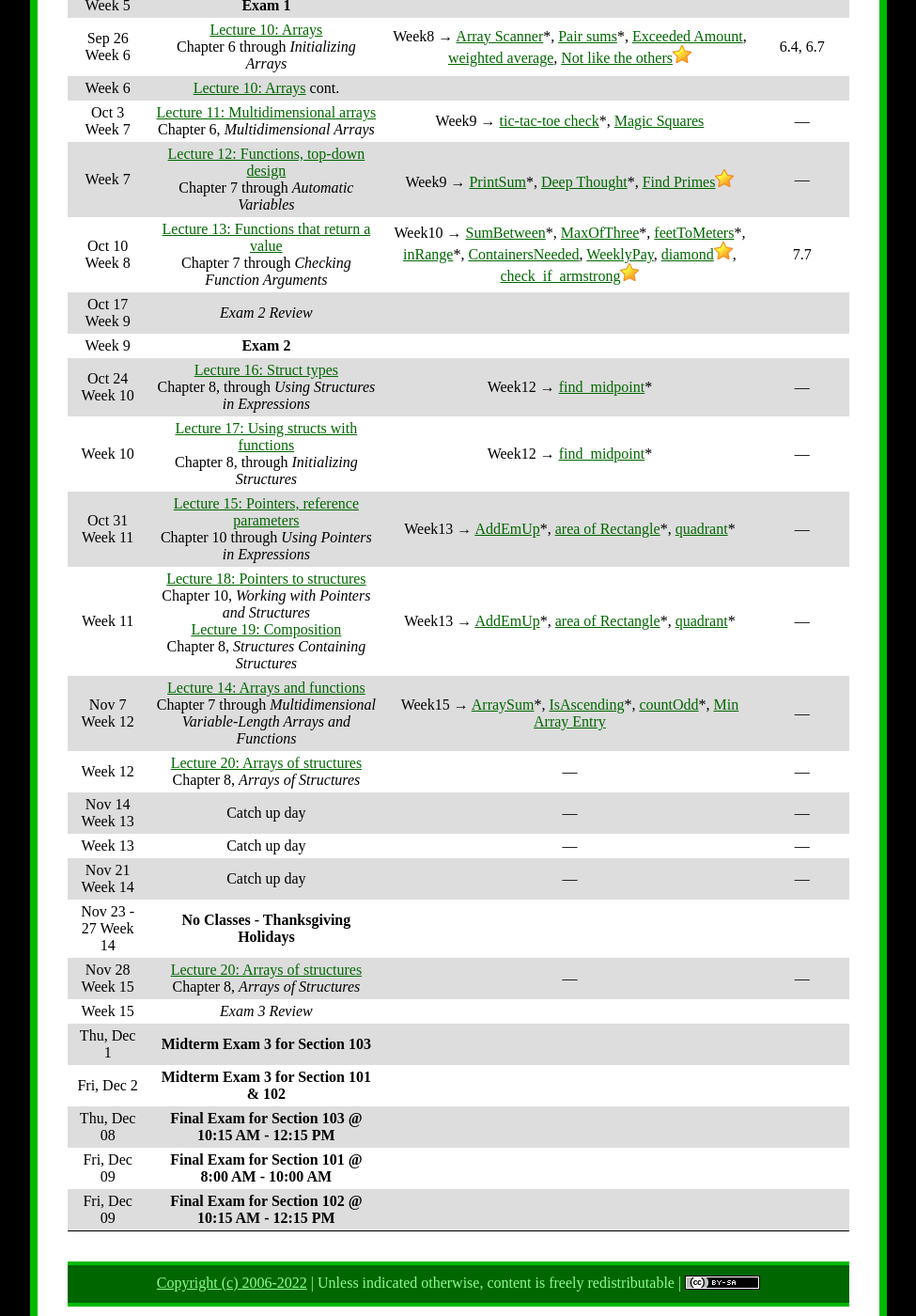
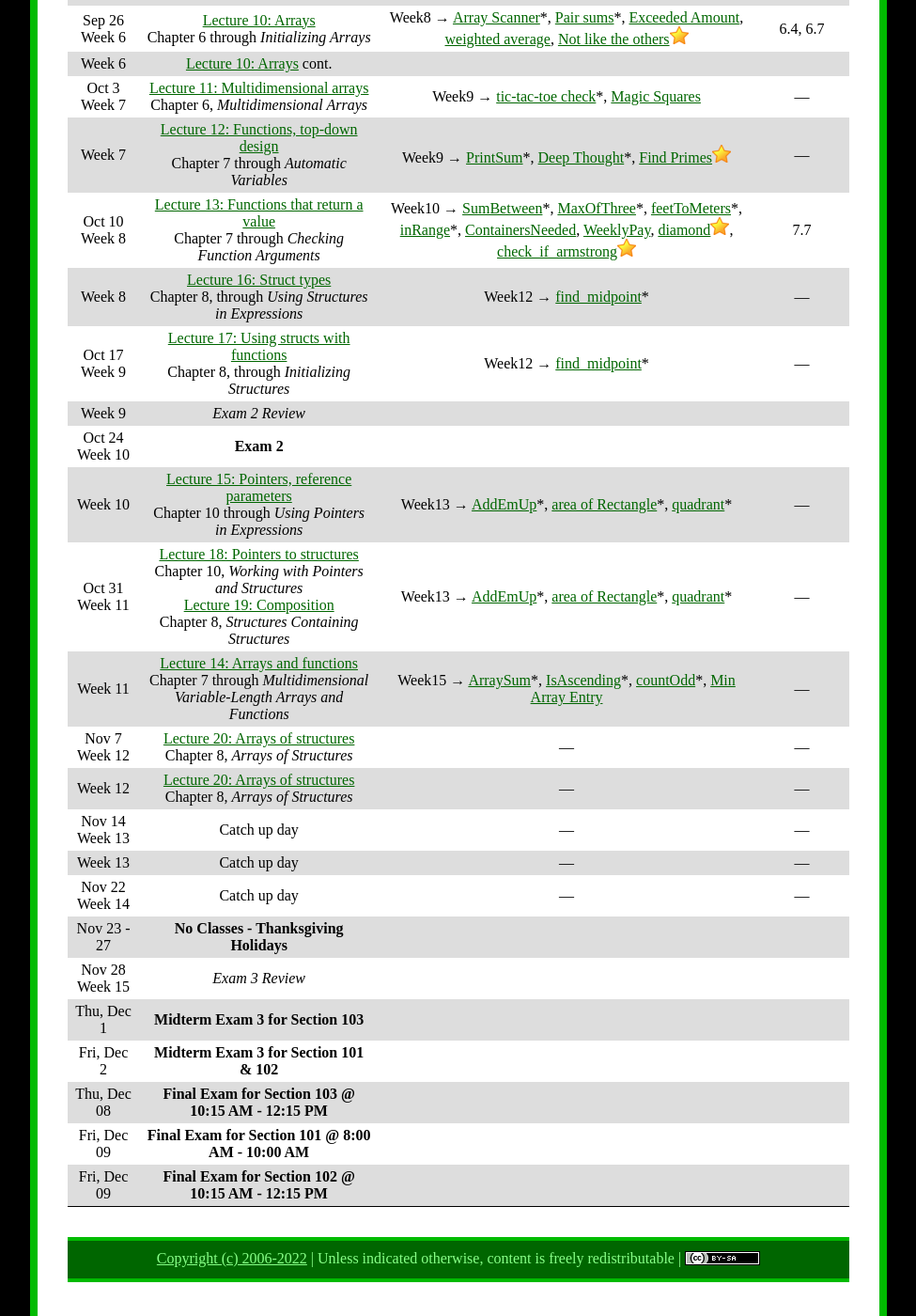
Before and after one commit to ycpcs/cs101-fall2022, a Jekyll site: the page built from schedule_new.md, in a window 1280 px wide and 1400 px high, scrolled down 953 px. Shown: the whole window at 94% size, without its empty margins (152-1127 px from the left). Built offline with Jekyll 4.4.1, drawn with Linux system fonts in a browser that asks for light colours.

Commit message:
moved the exam 2 by a week

```diff
--- a/schedule_new.md
+++ b/schedule_new.md
@@ -29,20 +29,20 @@ Week 6  | [Lecture 10: Arrays](lectures/lecture10.html) cont. | |
 Oct 3 Week 7  | [Lecture 11: Multidimensional arrays](lectures/lecture11.html)<br>Chapter 6, *Multidimensional Arrays* | Week9 &rarr; [tic-tac-toe check](https://cs.ycp.edu/cloudcoder/#exercise?c=27,p=1336)\*, [Magic Squares](https://cs.ycp.edu/cloudcoder/#exercise?c=27,p=1347) | &mdash;
 Week 7  | [Lecture 12: Functions, top-down design](lectures/lecture12.html)<br>Chapter 7 through *Automatic Variables* | Week9 &rarr;  [PrintSum](https://cs.ycp.edu/cloudcoder/#exercise?c=27,p=1309)\*, [Deep Thought](https://cs.ycp.edu/cloudcoder/#exercise?c=27,p=1310)\*, [Find Primes](https://cs.ycp.edu/cloudcoder/#exercise?c=27,p=1311)![gold star](img/goldstar-tiny.png) | &mdash;
 Oct 10 Week 8 | [Lecture 13: Functions that return a value](lectures/lecture13.html)<br>Chapter 7 through *Checking Function Arguments* | Week10 &rarr; [SumBetween](https://cs.ycp.edu/cloudcoder/#exercise?c=27,p=1315)\*, [MaxOfThree](https://cs.ycp.edu/cloudcoder/#exercise?c=27,p=1316)\*, [feetToMeters](https://cs.ycp.edu/cloudcoder/#exercise?c=27,p=1333)\*, [inRange](https://cs.ycp.edu/cloudcoder/#exercise?c=27,p=1334)\*, [ContainersNeeded](https://cs.ycp.edu/cloudcoder/#exercise?c=27,p=1345), [WeeklyPay](https://cs.ycp.edu/cloudcoder/#exercise?c=27,p=1346), [diamond](https://cs.ycp.edu/cloudcoder/#exercise?c=27,p=1335)![gold star](img/goldstar-tiny.png), [check\_if\_armstrong](https://cs.ycp.edu/cloudcoder/#exercise?c=27,p=1354)![gold star](img/goldstar-tiny.png) | 7.7
-Oct 17 Week 9 | *Exam 2 Review* | |
-Week 9 | **Exam 2** | |
-Oct 24 Week 10 | [Lecture 16: Struct types](lectures/lecture16.html)<br>Chapter 8, through *Using Structures in Expressions*<br>| Week12 &rarr; [find\_midpoint](https://cs.ycp.edu/cloudcoder/#exercise?c=27,p=1362)\* | &mdash;
-Week 10 | [Lecture 17: Using structs with functions](lectures/lecture17.html)<br>Chapter 8, through *Initializing Structures* | Week12 &rarr; [find\_midpoint](https://cs.ycp.edu/cloudcoder/#exercise?c=27,p=1362)\* | &mdash;
-Oct 31 Week 11| [Lecture 15: Pointers, reference parameters](lectures/lecture15.html)<br>Chapter 10 through *Using Pointers in Expressions* <br /> | Week13 &rarr; [AddEmUp](https://cs.ycp.edu/cloudcoder/#exercise?c=27,p=1317)\*, [area of Rectangle](https://cs.ycp.edu/cloudcoder/#exercise?c=27,p=1318)\*, [quadrant](https://cs.ycp.edu/cloudcoder/#exercise?c=27,p=1344)\* | &mdash;
-Week 11| [Lecture 18: Pointers to structures](lectures/lecture18.html)<br>Chapter 10, *Working with Pointers and Structures* <br /> [Lecture 19: Composition](lectures/lecture19.html)<br>Chapter 8, *Structures Containing Structures* | Week13 &rarr; [AddEmUp](https://cs.ycp.edu/cloudcoder/#exercise?c=27,p=1317)\*, [area of Rectangle](https://cs.ycp.edu/cloudcoder/#exercise?c=27,p=1318)\*, [quadrant](https://cs.ycp.edu/cloudcoder/#exercise?c=27,p=1344)\* | &mdash;
-Nov 7 Week 12  | [Lecture 14: Arrays and functions](lectures/lecture14.html)<br>Chapter 7 through *Multidimensional Variable-Length Arrays and Functions* | Week15 &rarr; [ArraySum](https://cs.ycp.edu/cloudcoder/#exercise?c=27,p=1312)\*, [IsAscending](https://cs.ycp.edu/cloudcoder/#exercise?c=27,p=1314)\*, [countOdd](https://cs.ycp.edu/cloudcoder/#exercise?c=27,p=1313)\*, [Min Array Entry](https://cs.ycp.edu/cloudcoder/#exercise?c=27,p=1348) | &mdash;
+Week 8 | [Lecture 16: Struct types](lectures/lecture16.html)<br>Chapter 8, through *Using Structures in Expressions*<br>| Week12 &rarr; [find\_midpoint](https://cs.ycp.edu/cloudcoder/#exercise?c=27,p=1362)\* | &mdash;
+Oct 17 Week 9 | [Lecture 17: Using structs with functions](lectures/lecture17.html)<br>Chapter 8, through *Initializing Structures* | Week12 &rarr; [find\_midpoint](https://cs.ycp.edu/cloudcoder/#exercise?c=27,p=1362)\* | &mdash;
+Week 9 | *Exam 2 Review* | |
+Oct 24 Week 10 | **Exam 2** | |
+Week 10| [Lecture 15: Pointers, reference parameters](lectures/lecture15.html)<br>Chapter 10 through *Using Pointers in Expressions* <br /> | Week13 &rarr; [AddEmUp](https://cs.ycp.edu/cloudcoder/#exercise?c=27,p=1317)\*, [area of Rectangle](https://cs.ycp.edu/cloudcoder/#exercise?c=27,p=1318)\*, [quadrant](https://cs.ycp.edu/cloudcoder/#exercise?c=27,p=1344)\* | &mdash;
+Oct 31 Week 11| [Lecture 18: Pointers to structures](lectures/lecture18.html)<br>Chapter 10, *Working with Pointers and Structures* <br /> [Lecture 19: Composition](lectures/lecture19.html)<br>Chapter 8, *Structures Containing Structures* | Week13 &rarr; [AddEmUp](https://cs.ycp.edu/cloudcoder/#exercise?c=27,p=1317)\*, [area of Rectangle](https://cs.ycp.edu/cloudcoder/#exercise?c=27,p=1318)\*, [quadrant](https://cs.ycp.edu/cloudcoder/#exercise?c=27,p=1344)\* | &mdash;
+Week 11  | [Lecture 14: Arrays and functions](lectures/lecture14.html)<br>Chapter 7 through *Multidimensional Variable-Length Arrays and Functions* | Week15 &rarr; [ArraySum](https://cs.ycp.edu/cloudcoder/#exercise?c=27,p=1312)\*, [IsAscending](https://cs.ycp.edu/cloudcoder/#exercise?c=27,p=1314)\*, [countOdd](https://cs.ycp.edu/cloudcoder/#exercise?c=27,p=1313)\*, [Min Array Entry](https://cs.ycp.edu/cloudcoder/#exercise?c=27,p=1348) | &mdash;
+Nov 7 Week 12 | [Lecture 20: Arrays of structures](lectures/lecture20.html)<br>Chapter 8, *Arrays of Structures* | &mdash; | &mdash;
 Week 12 | [Lecture 20: Arrays of structures](lectures/lecture20.html)<br>Chapter 8, *Arrays of Structures* | &mdash; | &mdash;
 Nov 14 Week 13 | Catch up day | &mdash; | &mdash;
 Week 13 | Catch up day | &mdash; | &mdash;
-Nov 21 Week 14 | Catch up day | &mdash; | &mdash;
-Nov 23 - 27 Week 14| **No Classes - Thanksgiving Holidays** |  |
-Nov 28 Week 15 | [Lecture 20: Arrays of structures](lectures/lecture20.html)<br>Chapter 8, *Arrays of Structures* | &mdash; | &mdash;
-Week 15 | *Exam 3 Review* | |
+Nov 22 Week 14 | Catch up day | &mdash; | &mdash;
+Nov 23 - 27 | **No Classes - Thanksgiving Holidays** |  |
+Nov 28 Week 15 | *Exam 3 Review* | |
 Thu, Dec 1 | **Midterm Exam 3 for Section 103**
 Fri, Dec 2 | **Midterm Exam 3 for Section 101 & 102**
 Thu, Dec 08| **Final Exam for Section 103 @ 10:15 AM - 12:15 PM**
```
